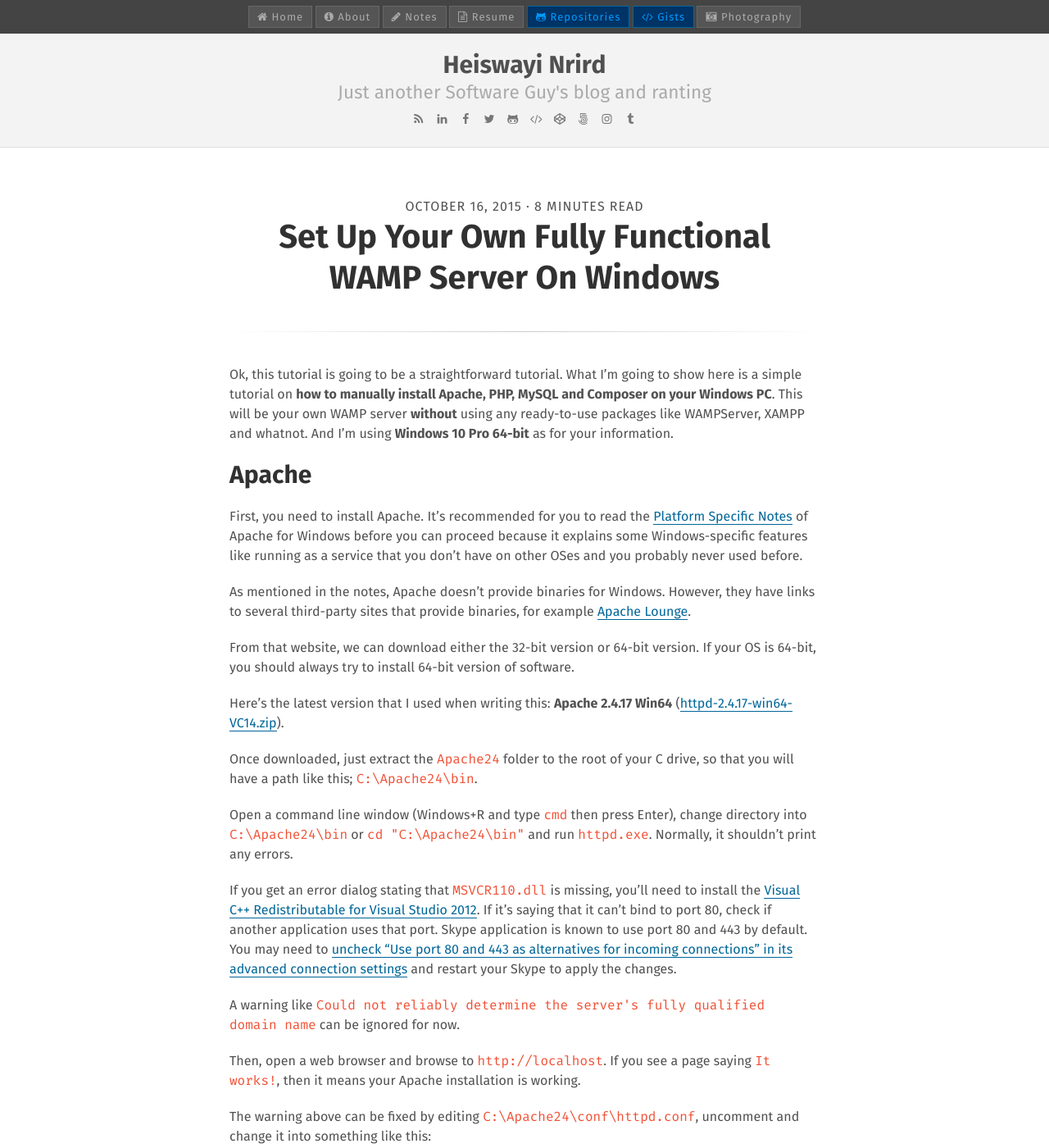
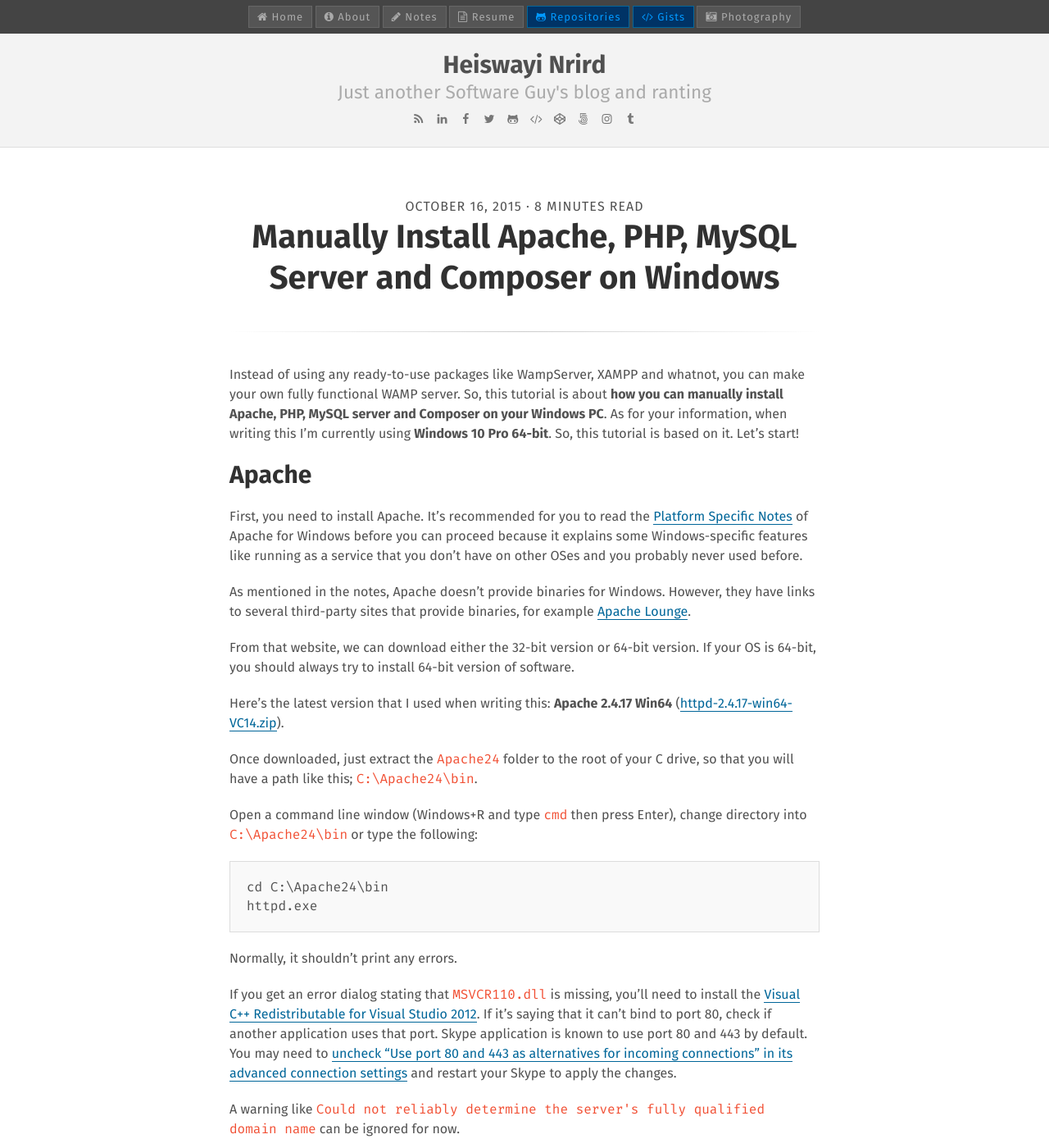
Before and after one commit to x-axis/heiswayi.github.io, a Jekyll site: the page built from _posts/2015-10-16-manually-install-apache-php-mysql-composer-on-windows.md, in a window 1280 px wide and 1400 px high. Shown: the whole window at 82% size. Built offline with Jekyll 4.4.1, drawn with Linux system fonts in a browser that asks for light colours; nearby versions of some CDN libraries; Markdown is read by kramdown in place of the engine named in the settings; some of the changed text lies outside the part shown.

Commit message:
Renaming, revise the entry

````diff
--- a/_posts/2015-10-16-your-own-fully-functional-wamp-server-on-windows.md
+++ b/_posts/2015-10-16-manually-install-apache-php-mysql-composer-on-windows.md
@@ -1,11 +1,11 @@
 ---
 layout: post
-title: Set Up Your Own Fully Functional WAMP Server On Windows
-description: Tutorial on how to manually install Apache, PHP, MySQL and Composer on Windows.
+title: Manually Install Apache, PHP, MySQL Server and Composer on Windows
+description: Tutorial on making your own fully functional WAMP server on Windows.
 keywords: manual install, apache, php, mysql, composer, wamp server
 ---
 
-Ok, this tutorial is going to be a straightforward tutorial. What I'm going to show here is a simple tutorial on **how to manually install Apache, PHP, MySQL and Composer on your Windows PC**. This will be your own WAMP server **without** using any ready-to-use packages like WAMPServer, XAMPP and whatnot. And I'm using **Windows 10 Pro 64-bit** as for your information.
+Instead of using any ready-to-use packages like WampServer, XAMPP and whatnot, you can make your own fully functional WAMP server. So, this tutorial is about **how you can manually install Apache, PHP, MySQL server and Composer on your Windows PC**. As for your information, when writing this I'm currently using **Windows 10 Pro 64-bit**. So, this tutorial is based on it. Let's start!
 
 ## Apache
 
@@ -19,7 +19,14 @@ Here's the latest version that I used when writing this: **Apache 2.4.17 Win64**
 
 Once downloaded, just extract the `Apache24` folder to the root of your C drive, so that you will have a path like this; `C:\Apache24\bin`.
 
-Open a command line window (Windows+R and type `cmd` then press Enter), change directory into `C:\Apache24\bin` or `cd "C:\Apache24\bin"` and run `httpd.exe`. Normally, it shouldn't print any errors.
+Open a command line window (Windows+R and type `cmd` then press Enter), change directory into `C:\Apache24\bin` or type the following:
+
+```
+cd C:\Apache24\bin
+httpd.exe
+```
+
+Normally, it shouldn't print any errors.
 
 If you get an error dialog stating that `MSVCR110.dll` is missing, you'll need to install the [Visual C++ Redistributable for Visual Studio 2012](http://www.microsoft.com/en-us/download/details.aspx?id=30679). If it's saying that it can't bind to port 80, check if another application uses that port. Skype application is known to use port 80 and 443 by default. You may need to [uncheck "Use port 80 and 443 as alternatives for incoming connections" in its advanced connection settings](http://i.stack.imgur.com/WKpiY.png) and restart your Skype to apply the changes.
 
````
Also changed, not shown: other parts of _posts/2015-10-16-manually-install-apache-php-mysql-composer-on-windows.md (+1 -1 lines).
